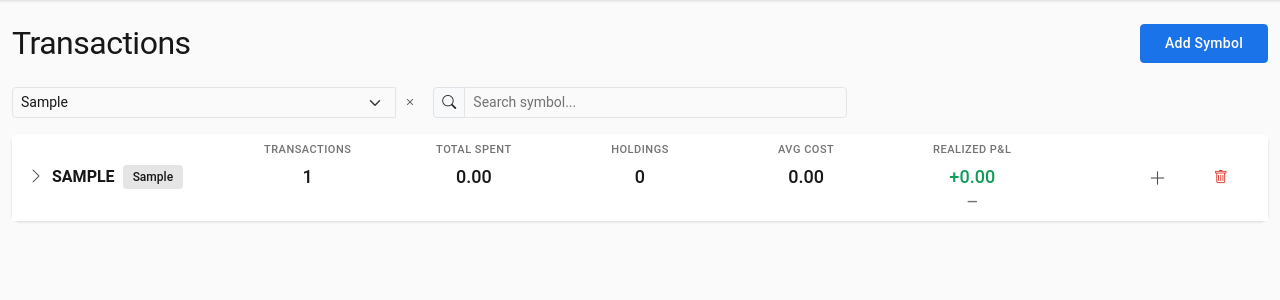
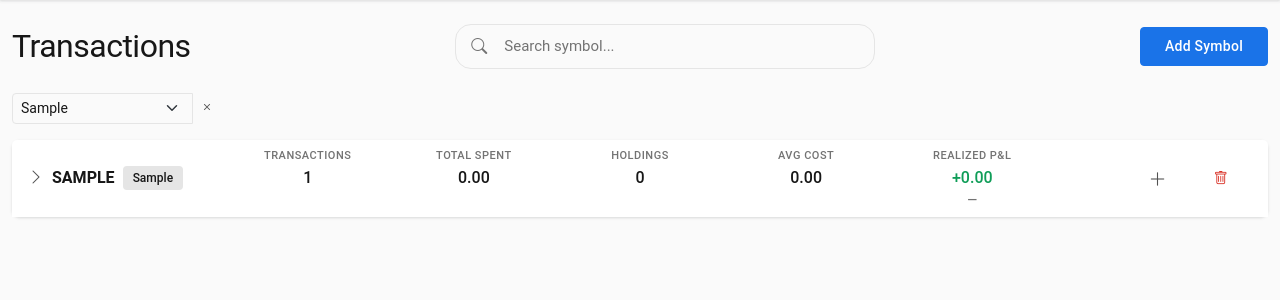
Before and after one commit to nasserx/investment-performance-tracker, a Flask app: a page that uses portfolio_app/templates/transactions.html in a window 1280 px wide. Shown: the part 70-370 px from the top of the page. Run offline with Flask 3, Linux system fonts and the light colour scheme; tables that the repository leaves empty hold one stand-in row (values such as "Sample post"); some libraries are stand-ins or nearby versions.

Commit message:
Improve UI: search bar, hover effects, and compact rows
- Move symbol search to header bar with rounded corners
- Shrink category filter to col-auto width
- Add hover effect (surface-hover + shadow + lift) to stat and category cards on Overview page
- Reduce summary row height and font sizes across Transactions and Funds
- Reduce transactions table row padding for a more compact look

Co-Authored-By: Claude Sonnet 4.6 <noreply@anthropic.com>

```diff
--- a/portfolio_app/static/css/style.css
+++ b/portfolio_app/static/css/style.css
@@ -369,9 +369,36 @@ label,
     color: var(--danger-color) !important;
 }
 
+.stat-card {
+    transition: background-color var(--transition-normal), box-shadow var(--transition-normal), transform var(--transition-normal);
+}
+
+.page-accent-surface.stat-card:hover,
+.page-accent-surface.stat-card:hover .card-body,
+.page-accent-surface.stat-card:hover .card-footer {
+    background-color: var(--surface-hover) !important;
+}
+
+.page-accent-surface.stat-card:hover {
+    box-shadow: var(--shadow-md) !important;
+    transform: translateY(-2px);
+}
+
 .category-card {
     border-left: 4px solid var(--primary-color);
     border-radius: var(--border-radius);
+    transition: background-color var(--transition-normal), box-shadow var(--transition-normal), transform var(--transition-normal);
+}
+
+.page-accent-surface.category-card:hover,
+.page-accent-surface.category-card:hover .card-body,
+.page-accent-surface.category-card:hover .card-footer {
+    background-color: var(--surface-hover) !important;
+}
+
+.page-accent-surface.category-card:hover {
+    box-shadow: var(--shadow-md) !important;
+    transform: translateY(-2px);
 }
 
 .category-card p.fw-semibold:not(.profit):not(.loss),
@@ -462,7 +489,7 @@ label,
 
 .transactions-table th,
 .transactions-table td {
-    padding: 0.75rem;
+    padding: 0.4rem 0.75rem;
     border-bottom: none !important;
 }
 
@@ -1173,21 +1200,21 @@ select:-webkit-autofill:focus {
 }
 
 .summary-value {
-    font-size: 1.125rem;
+    font-size: 1rem;
     font-weight: 500;
     color: var(--text-primary);
-    margin-top: 0.25rem;
+    margin-top: 0.1rem;
 }
 
 .summary-subvalue {
-    font-size: 0.875rem;
+    font-size: 0.8rem;
     font-weight: 500;
-    margin-top: 0.125rem;
+    margin-top: 0;
     color: var(--text-secondary);
 }
 
 .summary-row {
-    min-height: 44px;
+    min-height: 34px;
 }
 
 .category-summary .summary-value {
--- a/portfolio_app/templates/index.html
+++ b/portfolio_app/templates/index.html
@@ -16,7 +16,7 @@
 
 <div class="row g-3 mb-4">
     <div class="col-md-4">
-        <div class="card border-0 shadow-sm h-100 page-accent-surface">
+        <div class="card border-0 shadow-sm h-100 page-accent-surface stat-card">
             <div class="card-body">
                 <p class="text-muted small mb-1">Total Funds</p>
                 <h2 class="fw-bold overview-value mb-1">{{ totals.total_investment|fmt_money }}</h2>
@@ -24,7 +24,7 @@
         </div>
     </div>
     <div class="col-md-4">
-        <div class="card border-0 shadow-sm h-100 page-accent-surface">
+        <div class="card border-0 shadow-sm h-100 page-accent-surface stat-card">
             <div class="card-body">
                 <p class="text-muted small mb-1">Portfolio Value</p>
                 <h2 class="fw-bold mb-1">{{ totals.total_value|fmt_money }}</h2>
@@ -32,7 +32,7 @@
         </div>
     </div>
     <div class="col-md-4">
-        <div class="card border-0 shadow-sm h-100 page-accent-surface">
+        <div class="card border-0 shadow-sm h-100 page-accent-surface stat-card">
             <div class="card-body">
                 <p class="text-muted small mb-1">Total Realized P&amp;L</p>
                 <h2 class="mb-1 fw-bold {% if totals.total_realized_pnl >= 0 %}profit{% else %}loss{% endif %}">
--- a/portfolio_app/templates/transactions.html
+++ b/portfolio_app/templates/transactions.html
@@ -9,8 +9,19 @@
 {% block content %}
 <div class="row">
     <div class="col-12">
-        <div class="d-flex justify-content-between align-items-center mb-4">
-            <h1>Transactions</h1>
+        <div class="d-flex justify-content-between align-items-center mb-4 gap-3">
+            <h1 class="mb-0">Transactions</h1>
+
+            <div class="position-relative flex-grow-1" style="max-width: 420px;">
+                <span class="position-absolute top-50 start-0 translate-middle-y ps-3 text-muted">
+                    <i class="bi bi-search"></i>
+                </span>
+                <input type="text" class="form-control rounded-4 ps-5" id="symbolSearch"
+                       placeholder="Search symbol..."
+                       oninput="this.value = this.value.toUpperCase(); filterBySymbol(this.value);"
+                       autocomplete="off">
+            </div>
+
             {% if funds|length > 0 %}
                 <button type="button" class="btn btn-primary" onclick="openAddAssetModal()">
                     Add Symbol
@@ -26,7 +37,7 @@
 
 <!-- Filters -->
 <div class="row mb-3 g-2">
-    <div class="col-md-4">
+    <div class="col-auto">
         <form method="GET" action="{{ url_for('transactions.transaction_list') }}">
             <div class="input-group input-group-sm">
                 <select class="form-select form-select-sm" name="category" onchange="this.form.submit()">
@@ -44,15 +55,6 @@
                 {% endif %}
             </div>
         </form>
-    </div>
-    <div class="col-md-4">
-        <div class="input-group input-group-sm">
-            <span class="input-group-text"><i class="bi bi-search"></i></span>
-            <input type="text" class="form-control" id="symbolSearch"
-                   placeholder="Search symbol..."
-                   oninput="this.value = this.value.toUpperCase(); filterBySymbol(this.value);"
-                   autocomplete="off">
-        </div>
     </div>
 </div>
 
```
